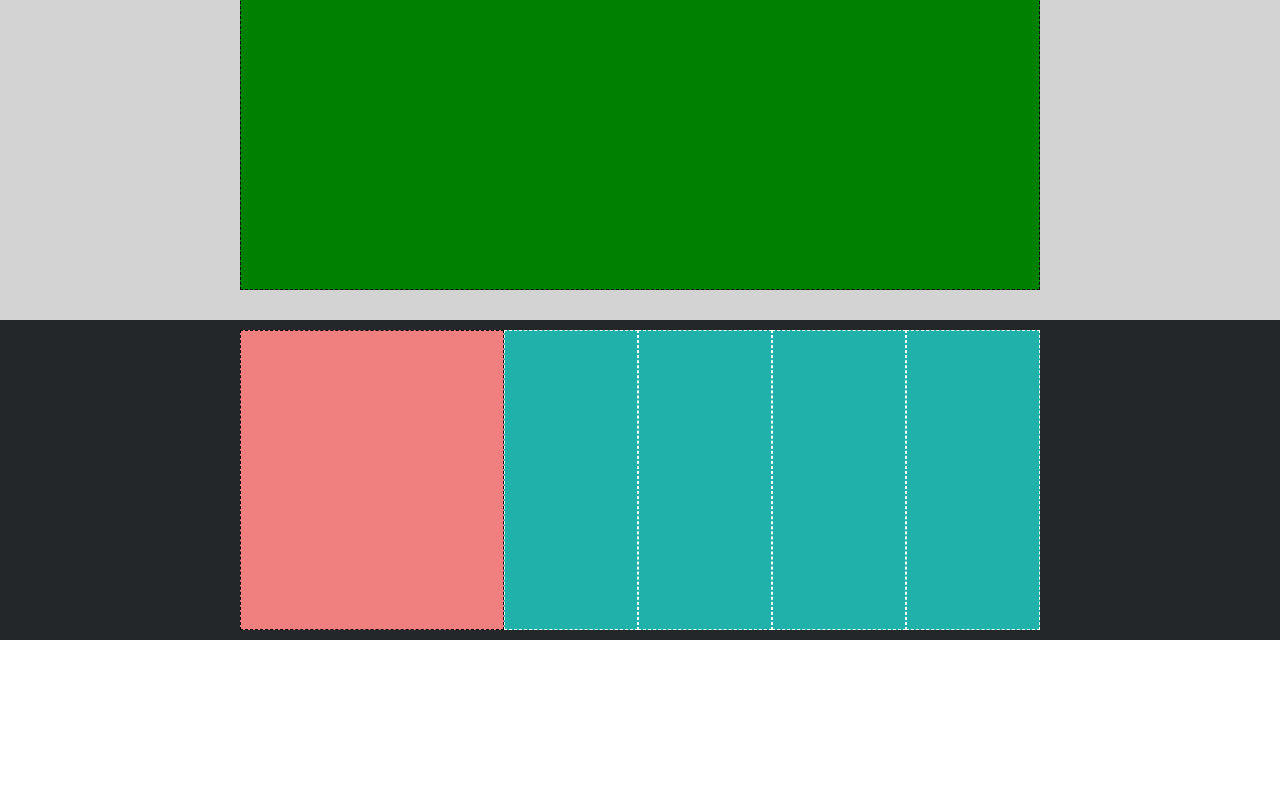
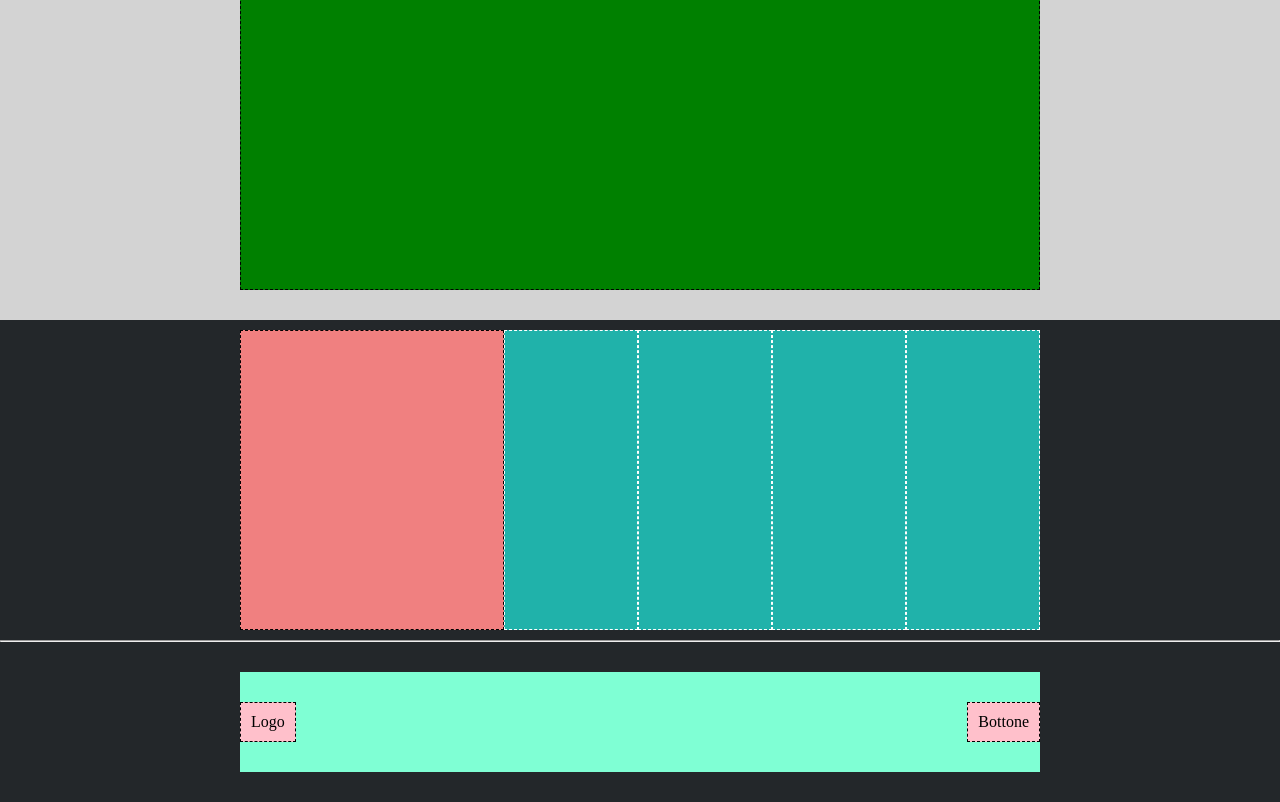
Before and after one commit to paolocastaldi/htmlcss-struttura-discord, a plain HTML site: page index.html in a window 1280 px wide. Shown: the part 1840-2642 px from the top of the page. Before the commit the page ends 2480 px from the top, so only its background shows below. Drawn offline with Linux system fonts and the light colour scheme.

Commit message:
Aggiunto footer + mini box testuali

```diff
--- a/css/style.css
+++ b/css/style.css
@@ -20,6 +20,7 @@ header{
     display: flex;
 
 }
+
 .header-sx,
 .header-mid,
 .header-dx{
@@ -47,6 +48,7 @@ header{
     background-color: rgba(0,0,139,255);
     padding: 30px;
 }
+
 .box2{
     background-color:white;
     padding: 30px;
@@ -57,6 +59,7 @@ header{
     padding: 30px;
 
 }
+
 .box4{
     background-color:white;
     padding: 30px;
@@ -107,7 +110,6 @@ header{
 .sub-container{
     display: flex;
     width: 67%;
-
 }
 
 .pink-box2{
@@ -115,6 +117,7 @@ header{
     height: 300px;
     background-color: rgba(240,128,128,255);
     border: 1px dashed black;
+
 }
 
 .acqua-box{
@@ -123,3 +126,27 @@ header{
     width: 25%;
     border: 1px dashed white;
 }
+
+footer{
+    background-color: rgba(35,39,42,255);
+    padding: 30px;
+}
+
+.footer-sub-container{
+    display: flex;
+    height: 100px;
+    background-color: aquamarine;
+    justify-content: space-between;
+    align-items: center;
+
+}
+
+hr{
+    color: gray;
+}
+
+.little-pink-footer-box{
+    background-color: pink;
+    padding: 10px;
+    border: 1px dashed black;
+}
--- a/index.html
+++ b/index.html
@@ -73,11 +73,14 @@
 
     </main>
 
-
-
-
-
-
+    <hr>
+    </div>
+    <footer>
+        <div class="container footer-sub-container">
+                <div class="little-pink-footer-box">Logo</div>
+                <div class="little-pink-footer-box">Bottone</div>
+        </div>
+    </footer>
 
 
 
```
